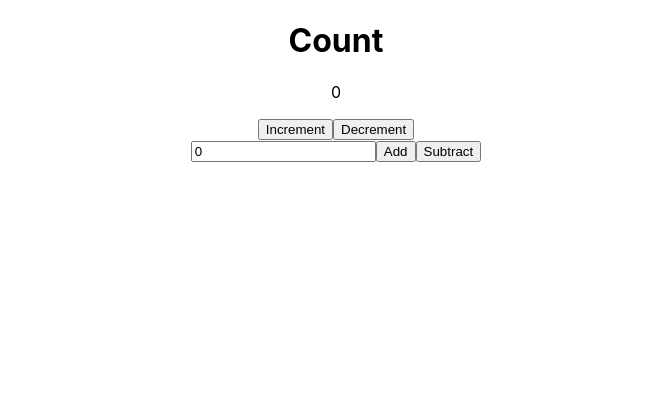
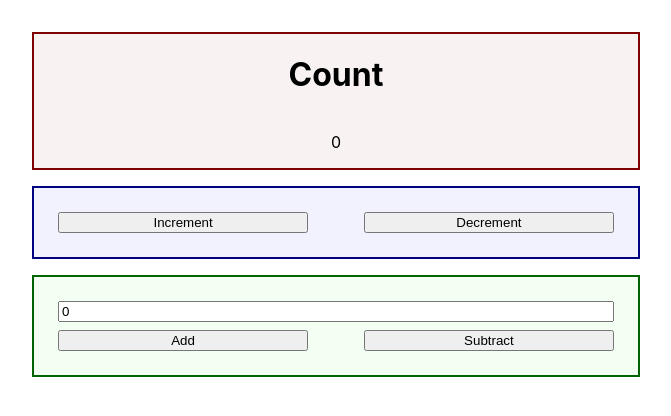
Before and after one commit to jon-cundiff/react-redux-practice-counter, a React (Create React App) app: page / in a window 1280 px wide. Shown: the top 416 px of the page, without its empty margins (304-975 px from the left). Built offline with nearby package versions, Linux system fonts and the light colour scheme.

Commit message:
styles components

```diff
--- a/src/App.css
+++ b/src/App.css
@@ -1,38 +1,7 @@
 .App {
-  text-align: center;
+    display: flex;
+    flex-direction: column;
+    row-gap: 1em;
+    align-items: center;
+    padding: 2em;
 }
-
-.App-logo {
-  height: 40vmin;
-  pointer-events: none;
-}
-
-@media (prefers-reduced-motion: no-preference) {
-  .App-logo {
-    animation: App-logo-spin infinite 20s linear;
-  }
-}
-
-.App-header {
-  background-color: #282c34;
-  min-height: 100vh;
-  display: flex;
-  flex-direction: column;
-  align-items: center;
-  justify-content: center;
-  font-size: calc(10px + 2vmin);
-  color: white;
-}
-
-.App-link {
-  color: #61dafb;
-}
-
-@keyframes App-logo-spin {
-  from {
-    transform: rotate(0deg);
-  }
-  to {
-    transform: rotate(360deg);
-  }
-}
--- /dev/null
+++ b/src/Components/AddSubtractCounter/AddSubtractCounter.css
@@ -0,0 +1,18 @@
+.math-container {
+    display: flex;
+    flex-direction: column;
+    row-gap: 0.5em;
+    width: 50%;
+    padding: 1.5em;
+    border: 2px solid darkgreen;
+    background: rgba(0, 255, 0, 0.05);
+}
+
+.math-buttons {
+    display: flex;
+    justify-content: space-between;
+}
+
+.math-buttons button {
+    width: 45%;
+}
--- a/src/Components/AddSubtractCounter/AddSubtractCounter.js
+++ b/src/Components/AddSubtractCounter/AddSubtractCounter.js
@@ -1,6 +1,8 @@
 import React, { useState } from "react";
 import { connect } from "react-redux";
 import { addValue, subtractValue } from "../../store/actions";
+
+import "./AddSubtractCounter.css";
 
 const AddSubtractCounter = ({ addAction, subtractAction }) => {
     const [value, setValue] = useState(0);
@@ -13,10 +15,13 @@ const AddSubtractCounter = ({ addAction, subtractAction }) => {
     const handleSubtractClick = () => subtractAction(value);
 
     return (
-        <div>
+        <div className="math-container">
             <input type="number" value={value} onChange={handleValueChange} />
-            <button onClick={handleAddClick}>Add</button>
-            <button onClick={handleSubtractClick}>Subtract</button>
+
+            <div className="math-buttons">
+                <button onClick={handleAddClick}>Add</button>
+                <button onClick={handleSubtractClick}>Subtract</button>
+            </div>
         </div>
     );
 };
--- /dev/null
+++ b/src/Components/DisplayCounter/DisplayCounter.css
@@ -0,0 +1,8 @@
+.counter {
+    border: 2px solid maroon;
+    background-color: rgba(128, 0, 0, 0.05);
+    width: 50%;
+    display: flex;
+    flex-direction: column;
+    align-items: center;
+}
--- a/src/Components/DisplayCounter/DisplayCounter.js
+++ b/src/Components/DisplayCounter/DisplayCounter.js
@@ -1,9 +1,11 @@
 import React from "react";
 import { connect } from "react-redux";
 
+import "./DisplayCounter.css";
+
 const DisplayCounter = ({ count }) => {
     return (
-        <div>
+        <div className="counter">
             <h1>Count</h1>
             <p>{count}</p>
         </div>
--- /dev/null
+++ b/src/Components/IncrementDecrementCounter/IncrementDecrementCounter.css
@@ -0,0 +1,12 @@
+.step-container {
+    border: 2px solid navy;
+    background-color: rgba(0, 0, 255, 0.05);
+    display: flex;
+    width: 50%;
+    padding: 1.5em;
+    justify-content: space-between;
+}
+
+.step-container button {
+    width: 45%;
+}
--- a/src/Components/IncrementDecrementCounter/IncrementDecrementCounter.js
+++ b/src/Components/IncrementDecrementCounter/IncrementDecrementCounter.js
@@ -2,9 +2,11 @@ import React from "react";
 import { connect } from "react-redux";
 import { addValue, subtractValue } from "../../store/actions";
 
+import "./IncrementDecrementCounter.css";
+
 const IncrementDecrementCounter = ({ increment, decrement }) => {
     return (
-        <div>
+        <div className="step-container">
             <button onClick={increment}>Increment</button>
             <button onClick={decrement}>Decrement</button>
         </div>
--- a/src/index.css
+++ b/src/index.css
@@ -1,13 +1,18 @@
+* {
+    box-sizing: border-box;
+}
+
 body {
-  margin: 0;
-  font-family: -apple-system, BlinkMacSystemFont, 'Segoe UI', 'Roboto', 'Oxygen',
-    'Ubuntu', 'Cantarell', 'Fira Sans', 'Droid Sans', 'Helvetica Neue',
-    sans-serif;
-  -webkit-font-smoothing: antialiased;
-  -moz-osx-font-smoothing: grayscale;
+    margin: 0;
+    padding: 0;
+    font-family: -apple-system, BlinkMacSystemFont, "Segoe UI", "Roboto",
+        "Oxygen", "Ubuntu", "Cantarell", "Fira Sans", "Droid Sans",
+        "Helvetica Neue", sans-serif;
+    -webkit-font-smoothing: antialiased;
+    -moz-osx-font-smoothing: grayscale;
 }
 
 code {
-  font-family: source-code-pro, Menlo, Monaco, Consolas, 'Courier New',
-    monospace;
+    font-family: source-code-pro, Menlo, Monaco, Consolas, "Courier New",
+        monospace;
 }
```
